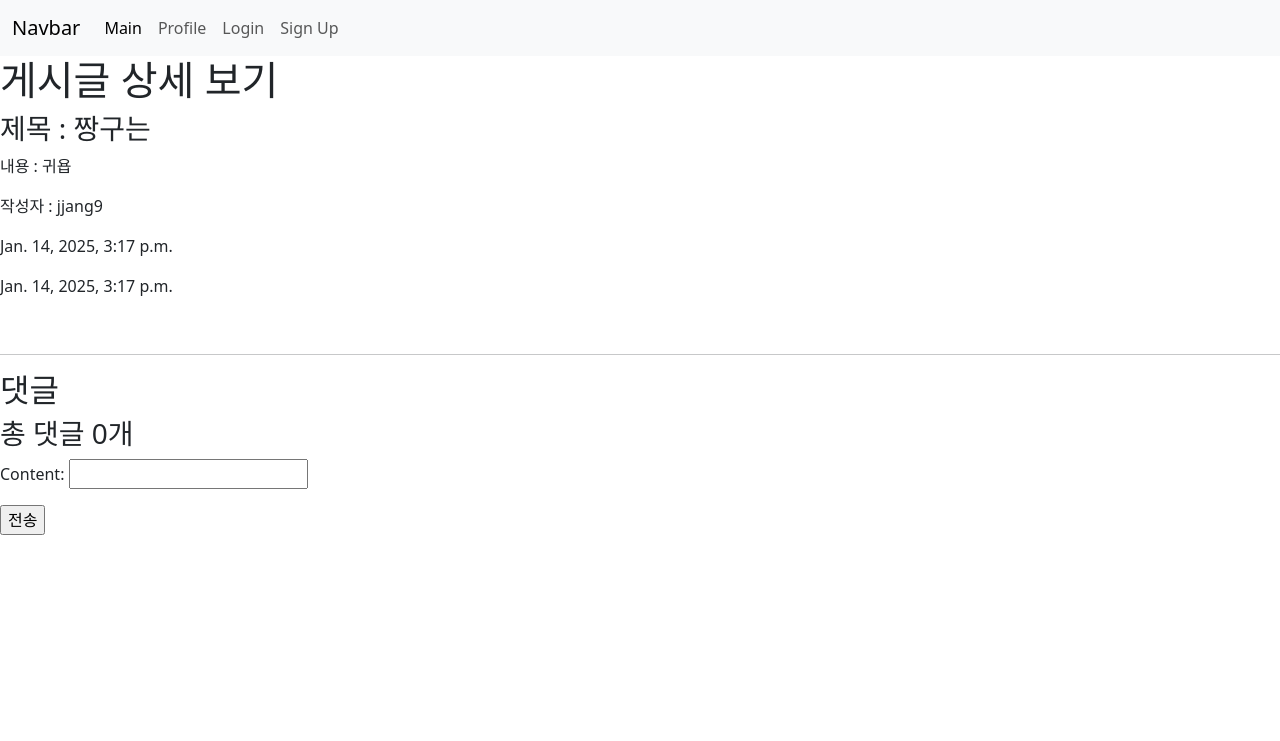
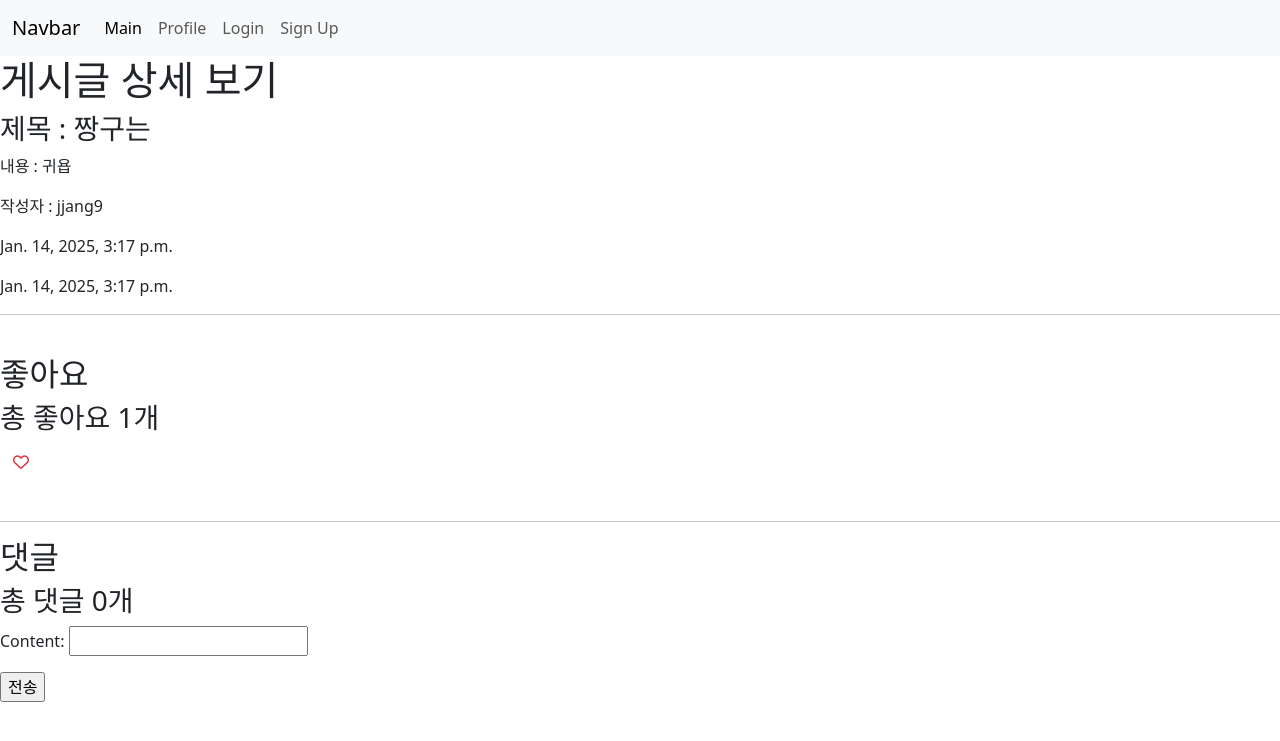
Before and after one commit to dlrhdns75177/ai_homework3, a Django app: page /posts/12/ in a window 1280 px wide. Shown: the top 741 px of the page. Run offline with Django 4.2, Linux system fonts and the light colour scheme; data comes from the database, SQL or seed files in the repository; both versions use the stored data as it was after the commit.

Commit message:
좋아요 기능 추가

```diff
--- a/my_homework3/posts/models.py
+++ b/my_homework3/posts/models.py
@@ -5,6 +5,7 @@ class Post(models.Model):
     title = models.CharField(max_length=100)
     content = models.TextField()
     author = models.ForeignKey(settings.AUTH_USER_MODEL,on_delete=models.CASCADE,related_name="post")
+    like_user = models.ManyToManyField(settings.AUTH_USER_MODEL,related_name="like_posts")
     created_at = models.DateTimeField(auto_now_add=True)
     updated_at = models.DateTimeField(auto_now=True)
 
--- a/my_homework3/posts/templates/posts/post_detail.html
+++ b/my_homework3/posts/templates/posts/post_detail.html
@@ -18,6 +18,22 @@
 </form>
 {% endif %}
 
+<hr>
+<br>
+<h2>좋아요</h2>
+<h3>총 좋아요 {{ like_count }}개</h3>
+<form action="{% url "posts:like" post.pk %}" method="POST">
+    {% csrf_token %}
+    {% if request.user in post.like_user.all %}
+    <button class="btn btn-link text-danger">
+        <i class="fa-solid fa-heart"></i>
+    </button>
+    {% else %}
+    <button class="btn btn-link text-danger">
+        <i class="fa-regular fa-heart"></i>
+    </button>
+    {% endif %}
+</form>
 <br>
 <hr>
 <h2>댓글</h2>
--- a/my_homework3/posts/urls.py
+++ b/my_homework3/posts/urls.py
@@ -12,4 +12,5 @@ urlpatterns = [
     path("<int:pk>/comment/",views.comment,name="comment"),
     path("<int:pk>/comment/<comment_pk>/update",views.comment_update,name="comment_update"),
     path("<int:pk>/comment/<int:comment_pk>/delelte",views.comment_delete,name="comment_delete"),
+    path("<int:pk>/likes/",views.like,name="like"),
 ]
--- a/my_homework3/posts/views.py
+++ b/my_homework3/posts/views.py
@@ -21,11 +21,13 @@ def post_detail(reqeust,pk):
     comment_form = CommentForm()
     comment = post.comment.all().order_by("-pk")
     comment_count = post.comment.count()
+    like_count = post.like_user.count()
     context = {
         "post":post,
         "comment_form":comment_form,
         "comments":comment,
-        "count":comment_count
+        "count":comment_count,
+        "like_count":like_count
     }
     return render(reqeust,"posts/post_detail.html",context)
 
@@ -107,3 +109,13 @@ def comment_delete(request,pk,comment_pk):
     comment = get_object_or_404(Comment,pk=comment_pk)
     comment.delete()
     return redirect("posts:detail",pk)
+
+def like(request,pk):
+    if request.user.is_authenticated:
+        post = get_object_or_404(Post,pk=pk)
+        if post.like_user.filter(pk=request.user.pk).exists():
+            post.like_user.remove(request.user)
+        else:
+            post.like_user.add(request.user)
+        return redirect("posts:detail",pk)
+    return redirect("users:login")
--- a/my_homework3/templates/base.html
+++ b/my_homework3/templates/base.html
@@ -8,6 +8,8 @@
     <title>Document</title>
     <link rel="stylesheet" href="{% static 'css/style.css' %}">
     <link href="https://cdn.jsdelivr.net/npm/bootstrap@5.3.0/dist/css/bootstrap.min.css" rel="stylesheet">
+    <link href="https://cdnjs.cloudflare.com/ajax/libs/font-awesome/6.0.0-beta3/css/all.min.css" rel="stylesheet">
+
 
 </head>
 
```
Also changed, not shown: my_homework3/db.sqlite3, my_homework3/media/images/다운로드.jpg (added), my_homework3/posts/migrations/0003_post_like_user.py (added).
